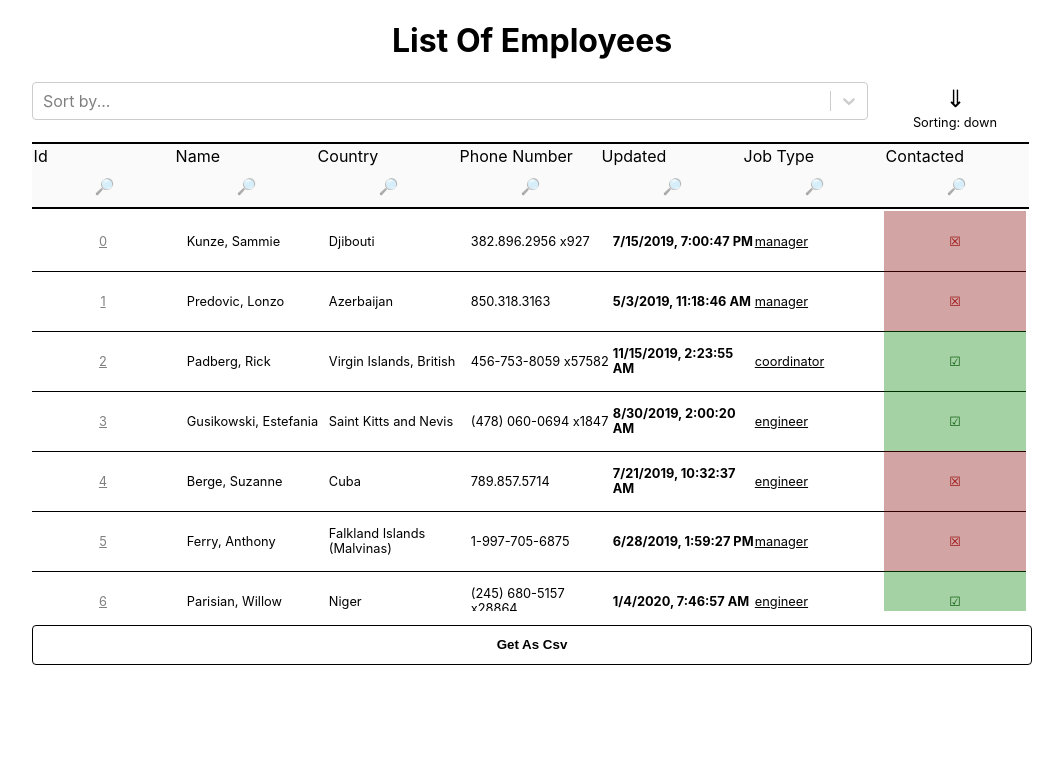
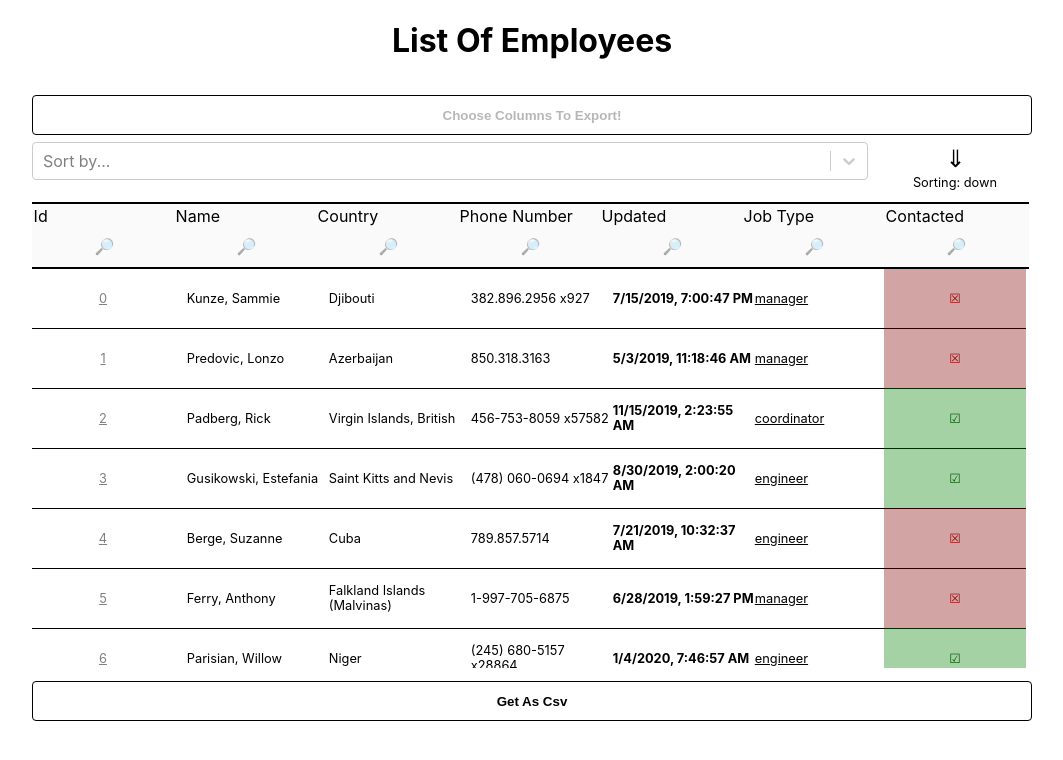
Before and after one commit to nextdesusu/datagrid, a React (Create React App) app: page / in a window 1280 px wide. Shown: the top 760 px of the page, without its empty margins (108-1171 px from the left). Built offline with nearby package versions, Linux system fonts and the light colour scheme.

Commit message:
feat: add posibility to choose columns and export them

```diff
--- a/src/components/Cell/Cell.css
+++ b/src/components/Cell/Cell.css
@@ -13,6 +13,7 @@
     display: flex;
     align-items: center;
     padding: 0 1em;
+    text-overflow: ellipsis;
 }
 
 .c-date {
@@ -46,3 +47,8 @@
 .c-job {
     text-decoration: underline;
 }
+
+.cell-selected {
+    background-color: rgba(128, 128, 128, 0.281);
+
+}
--- a/src/components/Cell/index.tsx
+++ b/src/components/Cell/index.tsx
@@ -14,7 +14,7 @@ class Cell extends PureComponent<GridChildComponentProps> {
         className = `${className} c-string`;
         break;
       case "number":
-        finalValue = String(value);
+        finalValue = value.toLocaleString();
         className = `${className} c-number`;
         break;
       case "boolean":
@@ -38,9 +38,14 @@ class Cell extends PureComponent<GridChildComponentProps> {
 
   render() {
     const { columnIndex, rowIndex, data, style } = this.props;
-    const value = data[rowIndex][columnIndex];
+    const value = data.data[rowIndex][columnIndex];
+    const selected: boolean = Boolean(data.selected[columnIndex]);
     return (
-      <div className="cell-wrapper" style={style}>
+      <div
+        data-column-index={columnIndex}
+        className={`cell-wrapper ${selected && "cell-selected"}`}
+        style={style}
+      >
         {this.getComponent(value)}
       </div>
     );
--- a/src/components/Grid/Grid.css
+++ b/src/components/Grid/Grid.css
@@ -6,5 +6,15 @@
     z-index: 3;
     display: grid;
     grid-template-rows: auto auto;
-    grid-gap: 0.6em;
+    grid-gap: 0.4em;
 }
+
+.grid-csv-button {
+    padding-top: 0.5em;
+    height: 2em;
+    width: 90%;
+    background-color: white;
+    text-transform: capitalize;
+    border: none;
+    border-bottom: 1px solid black;
+}
--- a/src/components/Grid/index.tsx
+++ b/src/components/Grid/index.tsx
@@ -1,6 +1,7 @@
 import * as React from "react";
 import { FixedSizeGrid } from "react-window";
 
+import exportAsCSV from "../../exportAsCSV";
 import { title } from "../../types";
 import Cell from "../Cell";
 import GridHeader from "../GridHeader";
@@ -15,19 +16,87 @@ interface GridProps {
   columnCount: number;
 }
 
-const Grid = ({
-  data,
-  titles,
-  width,
-  height,
-  rowHeight,
-  columnCount
-}: GridProps) => {
+interface GridState {
+  selected: { [key: number]: boolean };
+}
+
+class Grid extends React.Component<GridProps, GridState> {
+  constructor(props: GridProps) {
+    super(props);
+    this.state = {
+      selected: {}
+    };
+  }
+
+  handleOnclick = (event: React.MouseEvent) => {
+    const { selected } = this.state;
+    const target: Element = event.target as Element;
+    let neededElement: Element | null | undefined = target;
+    while (!neededElement?.hasAttribute("data-column-index")) {
+      if (neededElement?.hasAttribute("data-grid-outer")) return;
+      neededElement = neededElement?.parentElement;
+    }
+    const id: number = Number(neededElement.getAttribute("data-column-index"));
+    if (!selected[id]) {
+      if (event.shiftKey) {
+        const newSelected = { ...selected };
+        newSelected[id] = true;
+        this.setState({ selected: newSelected });
+      } else {
+        this.setState({ selected: { [id]: true } });
+      }
+    } else {
+      if (event.shiftKey) {
+        const newSelected = { ...selected };
+        delete newSelected[id];
+        this.setState({ selected: newSelected });
+      } else {
+        this.setState({ selected: {} });
+      }
+    }
+  };
+
+  handleData() {
+    const { selected } = this.state;
+    const { data } = this.props;
+    return data.map((dataColumn: any) =>
+      dataColumn.filter((columnItem: any, index: number) => index in selected)
+    );
+  }
+
+  getChoosenCSV = () => {
+    const { selected } = this.state;
+    const { titles } = this.props;
+    const titlesHandled = titles
+      .filter((titleItem: any, index: number) => index in selected)
+      .map(title => title.label);
+    const handledData = this.handleData();
+    exportAsCSV("list_of_choosen_columns.csv", [titlesHandled, ...handledData]);
+  };
+
+  render() {
+    const { data, titles, width, height, rowHeight, columnCount } = this.props;
+    const { selected } = this.state;
     const rowCount: number = data.length;
     const columnWidth: number = Math.floor(width / columnCount);
+    const disableConditon = Object.keys(selected).length < 1;
+    const itemData = {
+      data,
+      selected
+    };
     return (
       <section className="grid-wrapper">
+        <button
+          disabled={disableConditon}
+          onClick={this.getChoosenCSV}
+          className="button-getCSV"
+        >
+          {disableConditon
+            ? "choose columns to export!"
+            : "get chosen columns as csv!"}
+        </button>
         <GridHeader width={columnWidth} height={rowHeight} titles={titles} />
+        <div data-grid-outer onClick={this.handleOnclick} className="grid-main">
           <FixedSizeGrid
             rowCount={rowCount}
             columnCount={columnCount}
@@ -35,13 +104,15 @@ const Grid = ({
             height={height}
             columnWidth={columnWidth}
             rowHeight={rowHeight}
-        itemData={data}
+            itemData={itemData}
             className="grid"
           >
             {Cell}
           </FixedSizeGrid>
+        </div>
       </section>
     );
-};
+  }
+}
 
 export default Grid;
```
Lines whose indentation alone changed are shown as unchanged.
